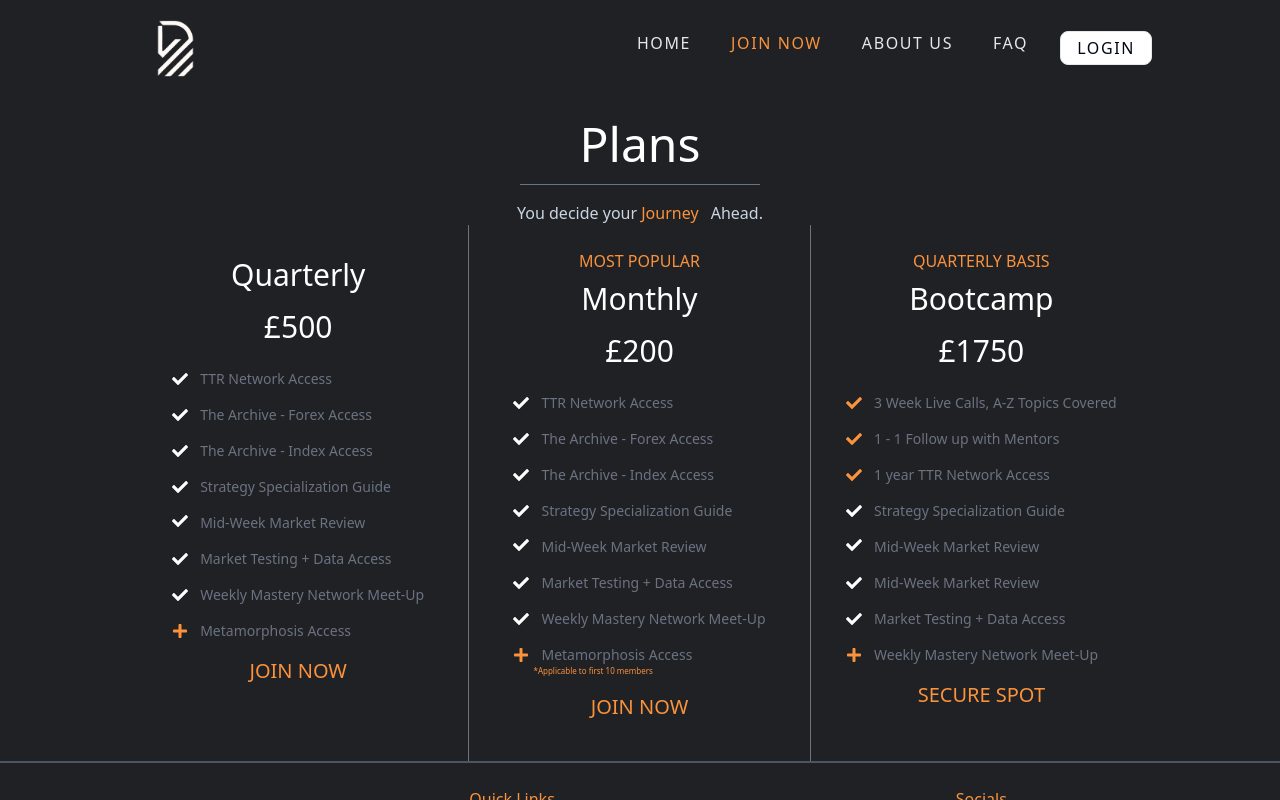
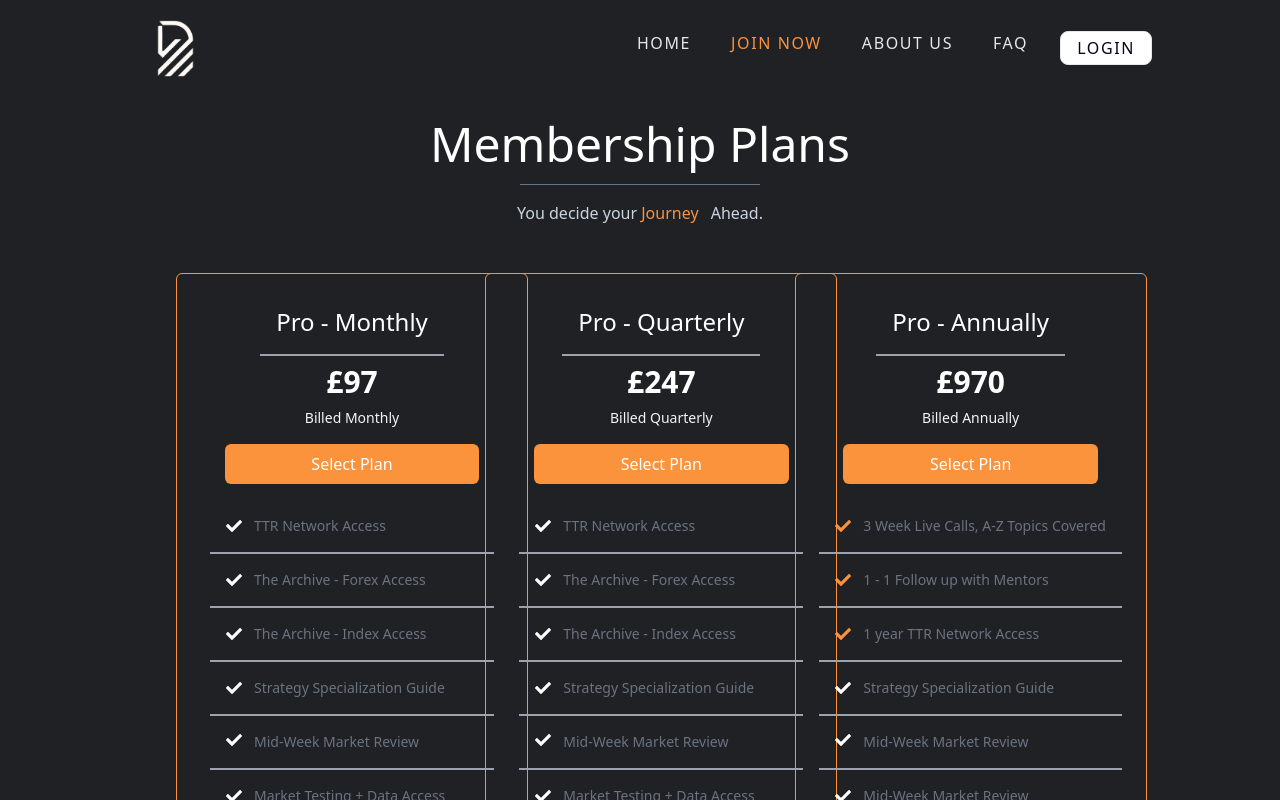
Before and after one commit to fsmutimeer/education-trading, a Next.js app: page /join in a window 1280 px wide. Shown: the top 800 px of the page. Built offline with nearby package versions, Linux system fonts and the light colour scheme.

Commit message:
card set

```diff
--- a/app/join/page.tsx
+++ b/app/join/page.tsx
@@ -12,7 +12,7 @@ const join = () => {
         <div className=" container mx-auto w-[80%]  flex-col  ">
           {/* Title */}
           <div className="pt-[4rem] mx-auto text-center  ">
-            <h2 className="text-white text-5xl pt-4">Plans</h2>
+            <h2 className="text-white text-5xl pt-4">Membership Plans</h2>
             <div className="flex justify-center items-center]">
               <div className="bg-slate-500 h-[1px] w-[15em] my-4 "></div>
             </div>
@@ -23,52 +23,58 @@ const join = () => {
           </div>
           {/* Cards */}
           {/* <div className=" flex gap-10 flex-wrap pt-8 mx-auto justify-center items-center"> */}
-          <div className="grid grid-cols-1 md:grid-cols-3  ">
+          <div className="grid grid-cols-1 md:grid-cols-3 p-12 ">
             {/* Card one */}
             <div
               style={cardStyle}
-              className="flex-col   md:border-r-1 p-6 md:border-r-[1px] md:border-r-gray-500"
+              className="flex-col border border-orange-400 rounded-md p-4 w-full md:w-[22rem] "
             >
               <div className="flex-col justify-center items-center text-center">
-                <h4 className="text-white text-3xl p-2">Quarterly</h4>
-                <h4 className="text-white text-3xl p-2">£500</h4>
+                <h4 className="text-white text-2xl border-b-2 border-gray-400 p-4 w-full">
+                  Pro - Monthly
+                </h4>
+                <h4 className="text-white text-3xl font-bold p-2">£97</h4>
+                <p className="text-sm text-gray-100">Billed Monthly </p>
               </div>
+              <button className=" text-md bg-orange-400  text-white  pt-2 pb-2 p-4 w-[65%] md:w-[80%] m-4  rounded-md">
+                Select Plan
+              </button>
               <div className="">
-                <div className="flex gap-3 pt-4 items-center">
+                <div className="flex gap-3 pt-4 items-center   border-b-2 border-gray-400 p-4">
                   <FaCheck className="text-white" />
                   <p className="text-gray-500 text-sm ">TTR Network Access</p>
                 </div>
-                <div className="flex gap-3 pt-4 items-center">
+                <div className="flex gap-3 pt-4 items-center border-b-2 border-gray-400 p-4">
                   <FaCheck className="text-white" />
                   <p className="text-gray-500 text-sm ">
                     The Archive - Forex Access
                   </p>
                 </div>
-                <div className="flex gap-3 pt-4 items-center">
+                <div className="flex gap-3 pt-4 items-center border-b-2 border-gray-400 p-4">
                   <FaCheck className="text-white" />
                   <p className="text-gray-500 text-sm ">
                     The Archive - Index Access
                   </p>
                 </div>
-                <div className="flex gap-3 pt-4 items-center">
+                <div className="flex gap-3 pt-4 items-center border-b-2 border-gray-400 p-4">
                   <FaCheck className="text-white" />
                   <p className="text-gray-500 text-sm ">
                     Strategy Specialization Guide
                   </p>
                 </div>
-                <div className="flex gap-3 pt-4">
+                <div className="flex gap-3 pt-4 border-b-2 border-gray-400 p-4">
                   <FaCheck className="text-white items-center" />
                   <p className="text-gray-500 text-sm ">
                     Mid-Week Market Review
                   </p>
                 </div>
-                <div className="flex gap-3 pt-4 items-center">
+                <div className="flex gap-3 pt-4 items-center border-b-2 border-gray-400 p-4">
                   <FaCheck className="text-white" />
                   <p className="text-gray-500 text-sm ">
                     Market Testing + Data Access
                   </p>
                 </div>
-                <div className="flex gap-3 pt-4 items-center">
+                <div className="flex gap-3 pt-4 items-center border-b-2 border-gray-400 p-4">
                   <FaCheck className="text-white" />
                   <p className="text-gray-500 text-sm ">
                     Weekly Mastery Network Meet-Up
@@ -79,66 +85,65 @@ const join = () => {
                   <p className="text-gray-500 text-sm ">Metamorphosis Access</p>
                 </div>
               </div>
-
-              <div className="flex justify-center">
-                <button className="text-xl uppercase text-orange-400  p-4">
-                  Join Now
-                </button>
-              </div>
             </div>
             {/* Card two */}
             <div
               style={cardStyle}
-              className="flex-col  md:border-r-1 p-6 md:border-r-[1px] md:border-r-gray-500"
+              className="flex-col border border-orange-400 rounded-md p-4 w-full md:w-[22rem]  "
             >
               <div className="flex-col justify-center items-center text-center">
-                <h5 className="text-orange-400">MOST POPULAR</h5>
-                <h4 className="text-white text-3xl p-2">Monthly</h4>
-                <h4 className="text-white text-3xl p-2">£200</h4>
+                <h4 className="text-white text-2xl border-b-2 border-gray-400 p-4 w-full">
+                  Pro - Quarterly
+                </h4>
+                <h4 className="text-white text-3xl font-bold p-2">£247</h4>
+                <p className="text-sm text-gray-100">Billed Quarterly </p>
               </div>
+              <button className=" text-md bg-orange-400  text-white  pt-2 pb-2 p-4 w-[65%] md:w-[80%] m-4  rounded-md">
+                Select Plan
+              </button>
               <div className="">
                 {' '}
-                <div className="flex gap-3 pt-4 items-center">
+                <div className="flex gap-3 pt-4 items-center border-b-2 border-gray-400 p-4">
                   <FaCheck className="text-white" />
                   <p className="text-gray-500 text-sm ">TTR Network Access</p>
                 </div>
-                <div className="flex gap-3 pt-4 items-center">
+                <div className="flex gap-3 pt-4 items-center border-b-2 border-gray-400 p-4">
                   <FaCheck className="text-white" />
                   <p className="text-gray-500 text-sm ">
                     The Archive - Forex Access
                   </p>
                 </div>
-                <div className="flex gap-3 pt-4 items-center">
+                <div className="flex gap-3 pt-4 items-center border-b-2 border-gray-400 p-4">
                   <FaCheck className="text-white" />
                   <p className="text-gray-500 text-sm ">
                     The Archive - Index Access
                   </p>
                 </div>
-                <div className="flex gap-3 pt-4 items-center">
+                <div className="flex gap-3 pt-4 items-center border-b-2 border-gray-400 p-4">
                   <FaCheck className="text-white" />
                   <p className="text-gray-500 text-sm ">
                     Strategy Specialization Guide
                   </p>
                 </div>
-                <div className="flex gap-3 pt-4">
+                <div className="flex gap-3 pt-4 border-b-2 border-gray-400 p-4">
                   <FaCheck className="text-white items-center" />
                   <p className="text-gray-500 text-sm ">
                     Mid-Week Market Review
                   </p>
                 </div>
-                <div className="flex gap-3 pt-4 items-center">
+                <div className="flex gap-3 pt-4 items-center border-b-2 border-gray-400 p-4">
                   <FaCheck className="text-white" />
                   <p className="text-gray-500 text-sm ">
                     Market Testing + Data Access
                   </p>
                 </div>
-                <div className="flex gap-3 pt-4 items-center">
+                <div className="flex gap-3 pt-4 items-center border-b-2 border-gray-400 p-4">
                   <FaCheck className="text-white" />
                   <p className="text-gray-500 text-sm ">
                     Weekly Mastery Network Meet-Up
                   </p>
                 </div>
-                <div className="flex gap-3 pt-4 items-center">
+                <div className="flex gap-3 pt-4 items-center ">
                   <FaPlus className="text-orange-400 font-light" />
                   <p className="text-gray-500 text-sm ">Metamorphosis Access</p>
                 </div>
@@ -148,59 +153,61 @@ const join = () => {
                   </p>
                 </div>
               </div>
-
-              <div className="flex justify-center">
-                <button className="text-xl uppercase text-orange-400  p-4">
-                  Join Now
-                </button>
-              </div>
             </div>
             {/* Card three */}
-            <div style={cardStyle} className="flex-col border-r-1 p-6 ">
+            <div
+              style={cardStyle}
+              className="flex-col border border-orange-400 rounded-md p-4 w-full md:w-[22rem] "
+            >
               <div className="flex-col justify-center items-center text-center">
-                <h5 className="text-orange-400">QUARTERLY BASIS</h5>
-                <h4 className="text-white text-3xl p-2">Bootcamp</h4>
-                <h4 className="text-white text-3xl p-2">£1750</h4>
+                <h4 className="text-white text-2xl border-b-2 border-gray-400 p-4 w-full">
+                  Pro - Annually
+                </h4>
+                <h4 className="text-white text-3xl font-bold p-2">£970</h4>
+                <p className="text-sm text-gray-100">Billed Annually </p>
               </div>
+              <button className=" text-md bg-orange-400  text-white  pt-2 pb-2 p-4 w-[65%] md:w-[80%] m-4  rounded-md">
+                Select Plan
+              </button>
               <div className="">
                 {' '}
-                <div className="flex gap-3 pt-4 items-center">
+                <div className="flex gap-3 pt-4 items-center border-b-2 border-gray-400 p-4 ">
                   <FaCheck className="text-orange-400" />
                   <p className="text-gray-500 text-sm ">
                     3 Week Live Calls, A-Z Topics Covered
                   </p>
                 </div>
-                <div className="flex gap-3 pt-4 items-center">
+                <div className="flex gap-3 pt-4 items-center border-b-2 border-gray-400 p-4">
                   <FaCheck className="text-orange-400" />
                   <p className="text-gray-500 text-sm ">
                     1 - 1 Follow up with Mentors
                   </p>
                 </div>
-                <div className="flex gap-3 pt-4 items-center">
+                <div className="flex gap-3 pt-4 items-center border-b-2 border-gray-400 p-4">
                   <FaCheck className="text-orange-400" />
                   <p className="text-gray-500 text-sm ">
                     1 year TTR Network Access
                   </p>
                 </div>
-                <div className="flex gap-3 pt-4 items-center">
+                <div className="flex gap-3 pt-4 items-center border-b-2 border-gray-400 p-4">
                   <FaCheck className="text-white" />
                   <p className="text-gray-500 text-sm ">
                     Strategy Specialization Guide
                   </p>
                 </div>
-                <div className="flex gap-3 pt-4">
+                <div className="flex gap-3 pt-4 border-b-2 border-gray-400 p-4">
                   <FaCheck className="text-white items-center" />
                   <p className="text-gray-500 text-sm ">
                     Mid-Week Market Review
                   </p>
                 </div>
-                <div className="flex gap-3 pt-4 items-center">
+                <div className="flex gap-3 pt-4 items-center border-b-2 border-gray-400 p-4">
                   <FaCheck className="text-white" />
                   <p className="text-gray-500 text-sm ">
                     Mid-Week Market Review
                   </p>
                 </div>
-                <div className="flex gap-3 pt-4 items-center">
+                <div className="flex gap-3 pt-4 items-center border-b-2 border-gray-400 p-4">
                   <FaCheck className="text-white" />
                   <p className="text-gray-500 text-sm ">
                     Market Testing + Data Access
@@ -212,12 +219,6 @@ const join = () => {
                     Weekly Mastery Network Meet-Up
                   </p>
                 </div>
-              </div>
-
-              <div className="flex justify-center">
-                <button className="text-xl uppercase text-orange-400  p-4">
-                  SECURE SPOT
-                </button>
               </div>
             </div>
           </div>
```
Also changed, not shown: app/dashboard/page.tsx (added, +9 -0 lines), app/dashboard/program/page.tsx (renamed from app/account/program/page.tsx).
